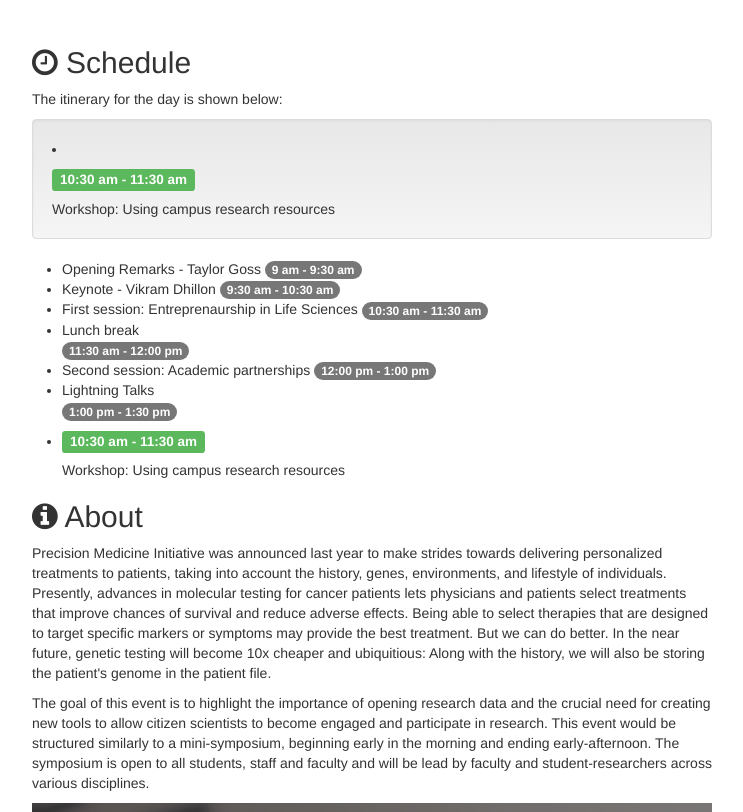
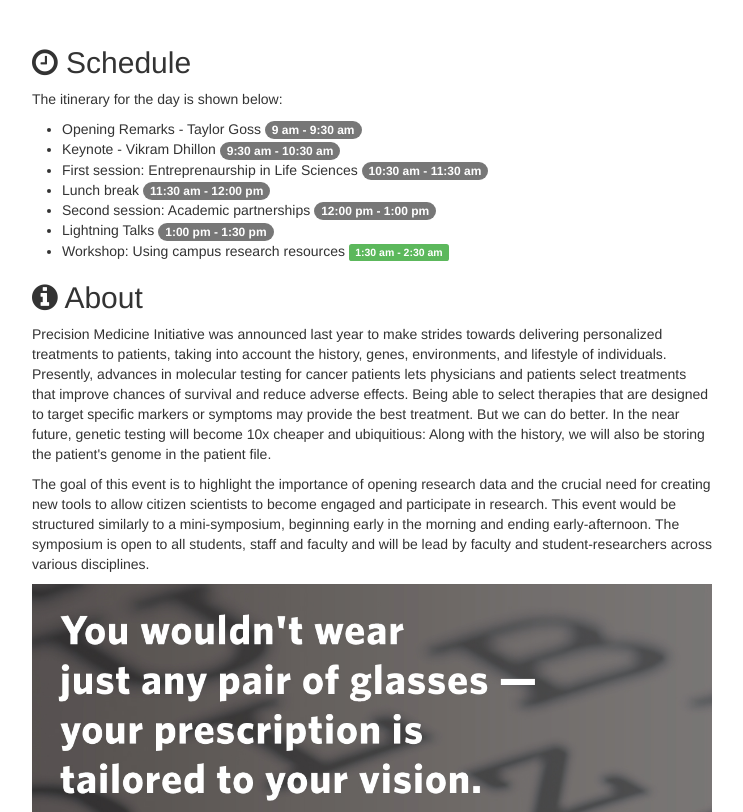
Before and after one commit to dhillonv10/pmi, a Jekyll site: the page built from index.html, in a window 1280 px wide and 900 px high, scrolled down 328 px, cut to the strip 88-900 px from the top of the window. Shown: the whole strip, without its empty margins (268-1011 px from the left). Built offline with Jekyll 4.4.1, drawn with Linux system fonts in a browser that asks for light colours; nearby versions of some CDN libraries.

```diff
--- a/index.html
+++ b/index.html
@@ -7,18 +7,14 @@
 
 <p> <!--The symposium will begin at 9 am and end at 3.--> The itinerary for the day is shown below: </p>
 
-<div class="well">
-<li><h4><span class="label label-success">10:30 am - 11:30 am</span></h4> Workshop: Using campus research resources </li>
-</div>
-
 <ul>
   <li>Opening Remarks - Taylor Goss <span class="badge">9 am - 9:30 am</span></li>
   <li>Keynote - Vikram Dhillon <span class="badge">9:30 am - 10:30 am</span></li>
   <li>First session: Entreprenaurship in Life Sciences <span class="badge">10:30 am - 11:30 am</span></li>
-  <li>Lunch break</li> <span class="badge">11:30 am - 12:00 pm</span>
-  <li>Second session: Academic partnerships <span class="badge">12:00 pm - 1:00 pm</span></li>
-  <li>Lightning Talks</li> <span class="badge">1:00 pm - 1:30 pm</span>
-  <li><h4><span class="label label-success">10:30 am - 11:30 am</span></h4> Workshop: Using campus research resources </li>
+  <li>Lunch break <span class="badge">11:30 am - 12:00 pm</span></li>
+  <li>Second session: Academic partnerships <span class="badge label-danger">12:00 pm - 1:00 pm</span></li>
+  <li>Lightning Talks <span class="badge">1:00 pm - 1:30 pm</span></li>
+  <li>Workshop: Using campus research resources <span class="label label-success">1:30 am - 2:30 am</span></li>
 </ul>
 
 <h2><i class="fa fa-info-circle"></i> About </h2>
```
